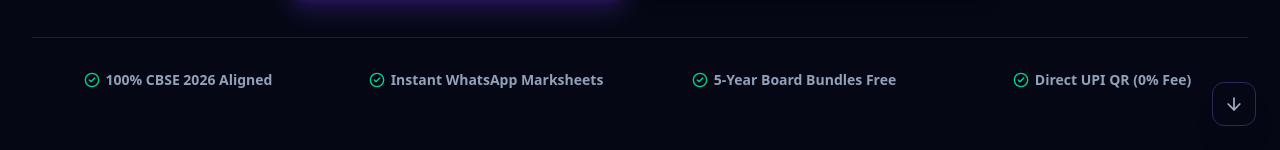
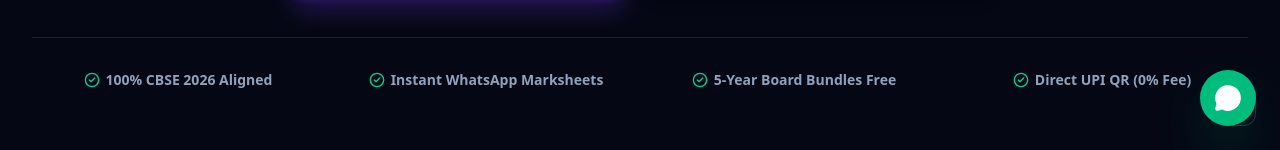
Before and after one commit to AI-Powered-Digital-Growth-Automation/papergenius, a React (Vite) app: page / in a window 1280 px wide. Shown: the part 650-800 px from the top of the page. Built offline with nearby package versions, Linux system fonts and the light colour scheme; no server answers.

Commit message:
feat(sales): add floating WhatsApp sales channel for direct coaching lead conversion

```diff
--- a/src/App.jsx
+++ b/src/App.jsx
@@ -4,8 +4,8 @@ import Header from './components/common/Header';
 import Footer from './components/common/Footer';
 import ScrollToTop from './components/common/ScrollToTop';
 import FloatingNavArrows from './components/common/FloatingNavArrows';
+import WhatsAppButton from './components/common/WhatsAppButton';
 import ProtectedRoute from './components/common/ProtectedRoute';
-
 import LandingPage from './pages/landing/LandingPage';
 import TeacherPage from './pages/teacher/TeacherPage';
 import TeacherDashboardPage from './pages/teacher/TeacherDashboardPage';
@@ -132,6 +132,7 @@ export default function App() {
           </main>
           <Footer />
           <FloatingNavArrows />
+          <WhatsAppButton />
         </div>
       </AuthProvider>
     </Router>
--- /dev/null
+++ b/src/components/common/WhatsAppButton.jsx
@@ -0,0 +1,31 @@
+import React from 'react';
+import { MessageCircle } from 'lucide-react';
+
+export default function WhatsAppButton() {
+  const phoneNumber = '917737356386';
+  const defaultMessage = encodeURIComponent(
+    'Hello Sir, I want to inquire about PaperGenius CBSE Exam OS (Question Paper Studio & AI Evaluator).'
+  );
+  const whatsappUrl = `https://wa.me/${phoneNumber}?text=${defaultMessage}`;
+
+  return (
+    <aside aria-label="Support and Quick Contact" className="fixed bottom-6 right-6 z-50 flex items-center group">
+      {/* Tooltip on Hover */}
+      <span className="hidden sm:inline-block mr-3 px-3 py-1.5 rounded-xl bg-slate-900/95 text-white text-xs font-semibold border border-emerald-500/30 shadow-xl opacity-0 group-hover:opacity-100 transition-opacity duration-200 pointer-events-none whitespace-nowrap">
+        💬 Chat with Academic Director
+      </span>
+
+      {/* Pulsing Outer Glow */}
+      <a
+        href={whatsappUrl}
+        target="_blank"
+        rel="noopener noreferrer"
+        aria-label="Chat on WhatsApp"
+        className="relative flex items-center justify-center w-14 h-14 rounded-full bg-emerald-500 hover:bg-emerald-400 text-white shadow-2xl shadow-emerald-500/40 hover:scale-105 active:scale-95 transition-all duration-200"
+      >
+        <span className="absolute w-full h-full rounded-full bg-emerald-500 animate-ping opacity-30 pointer-events-none" />
+        <MessageCircle className="w-7 h-7 fill-white" />
+      </a>
+    </aside>
+  );
+}
```
